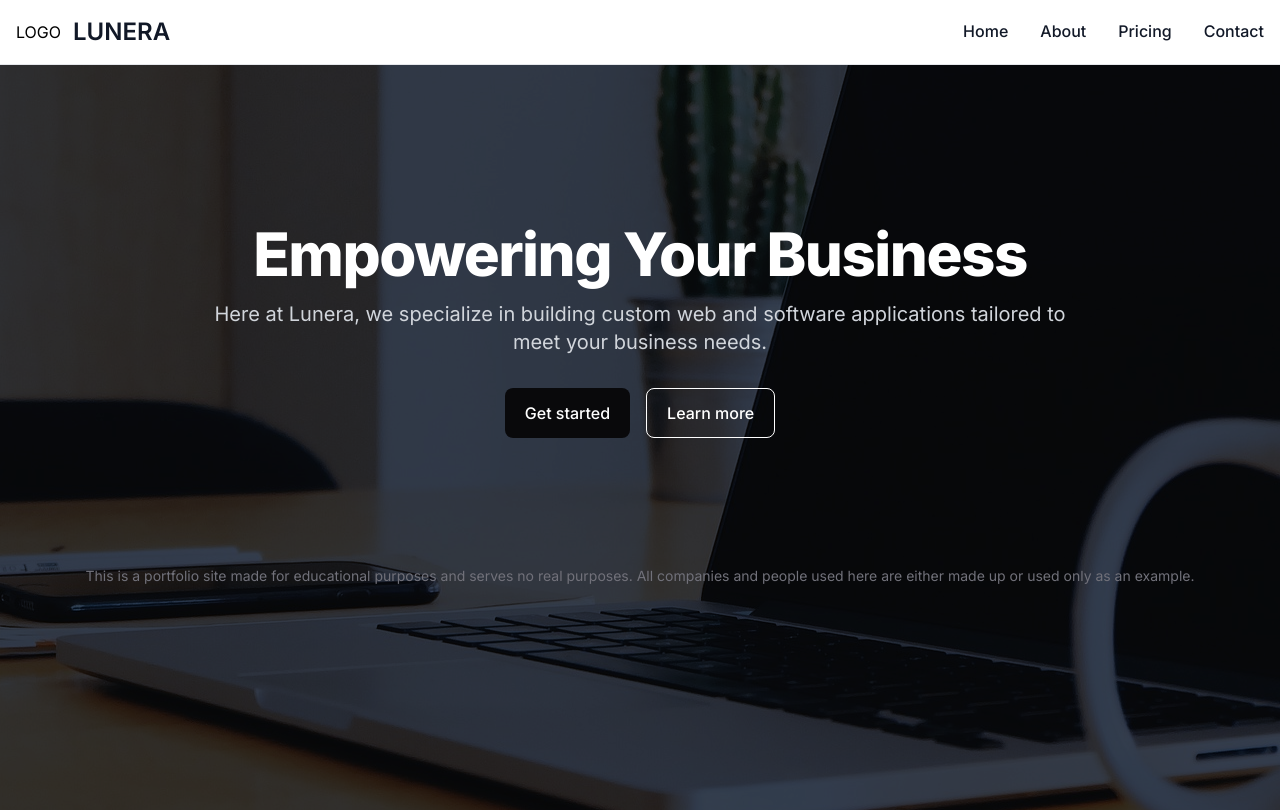
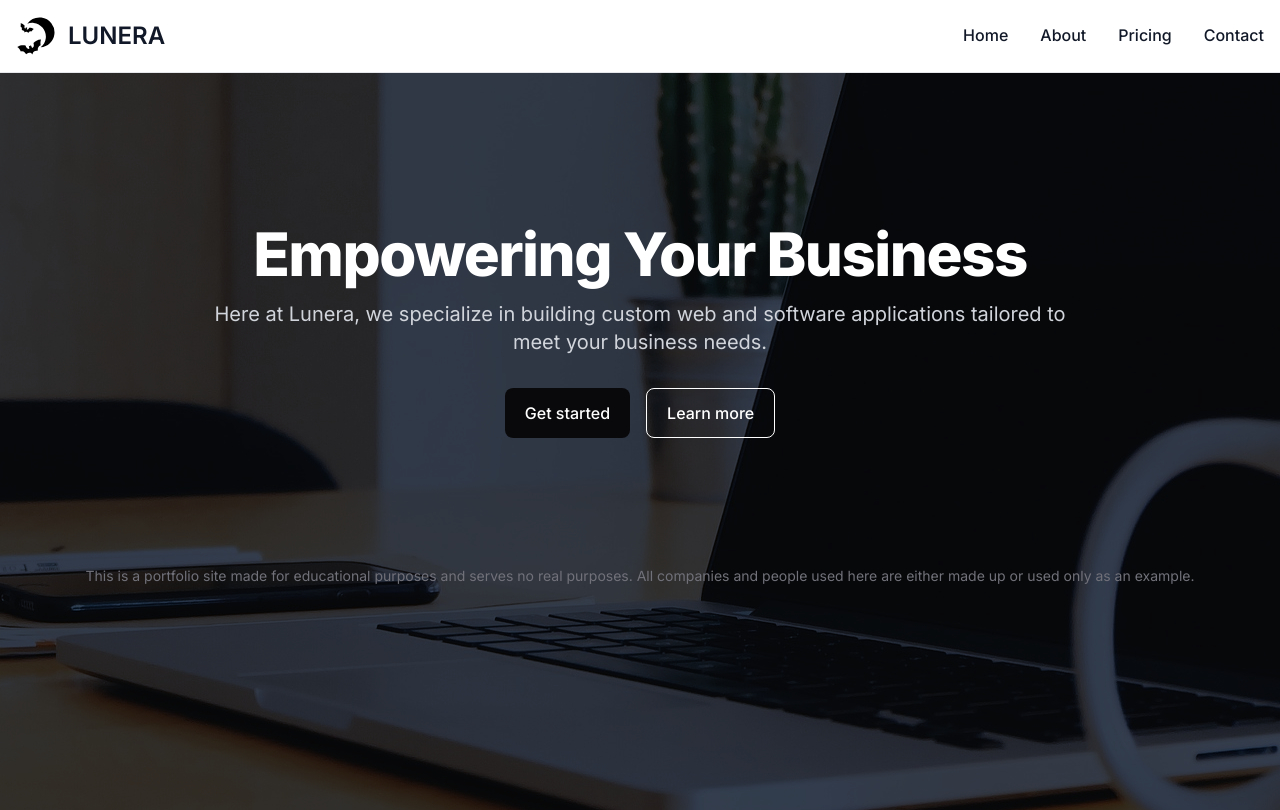
Before and after one commit to Nikoraii/landing-page, a Next.js app: page / in a window 1280 px wide. Built offline with nearby package versions, Linux system fonts and the light colour scheme.

Commit message:
Install react-icons and add icon to navbar

```diff
--- a/app/components/Navbar.tsx
+++ b/app/components/Navbar.tsx
@@ -1,13 +1,14 @@
 "use client";
 
 import Link from "next/link";
+import { GiMoonBats } from "react-icons/gi";
 
 export default function Navbar() {
     return (
         <nav className="bg-white border-gray-200 fixed w-full border-b z-50">
             <div className="max-w-screen-xl flex flex-wrap items-center justify-between mx-auto p-4">
                 <Link href="/" className="flex items-center space-x-3 rtl:space-x-reverse">
-                    <div>LOGO</div>
+                    <GiMoonBats className="w-10 h-10" />
                     <span className="self-center text-2xl font-semibold whitespace-nowrap text-gray-900">LUNERA</span>
                 </Link>
                 <button data-collapse-toggle="navbar-default" type="button" className="inline-flex items-center p-2 w-10 h-10 justify-center text-sm text-gray-500 rounded-lg md:hidden hover:bg-gray-100 focus:outline-none focus:ring-2 focus:ring-gray-200" aria-controls="navbar-default" aria-expanded="false">
@@ -17,7 +18,7 @@
                     </svg>
                 </button>
                 <div className="hidden w-full md:block md:w-auto" id="navbar-default">
-                    <ul className="font-medium flex flex-col p-4 md:p-0 mt-4 border border-gray-100 rounded-lg bg-gray-50 text-gray-950 md:flex-row md:space-x-8 rtl:space-x-reverse md:mt-0 md:border-0 md:bg-white ">
+                    <ul className="font-medium flex flex-col p-4 md:p-0 mt-4 border border-gray-100 rounded-lg bg-gray-50 md:flex-row md:space-x-8 rtl:space-x-reverse md:mt-0 md:border-0 md:bg-white ">
                         <li>
                         <a href="#home" className="nav-link" aria-current="page">Home</a>
                         </li>
```
Also changed, not shown: package.json (+5 -4 lines), 1 other file (tests, documents, lock files or other folders).
